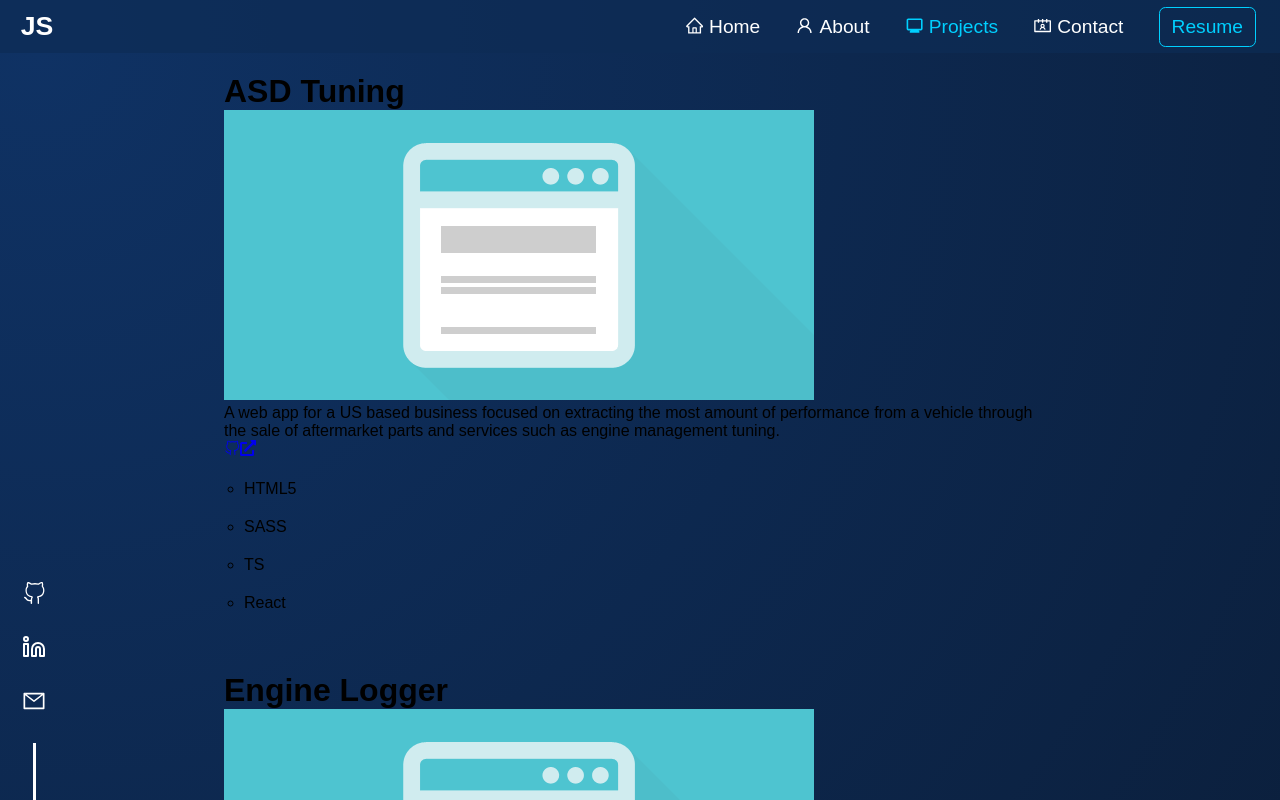
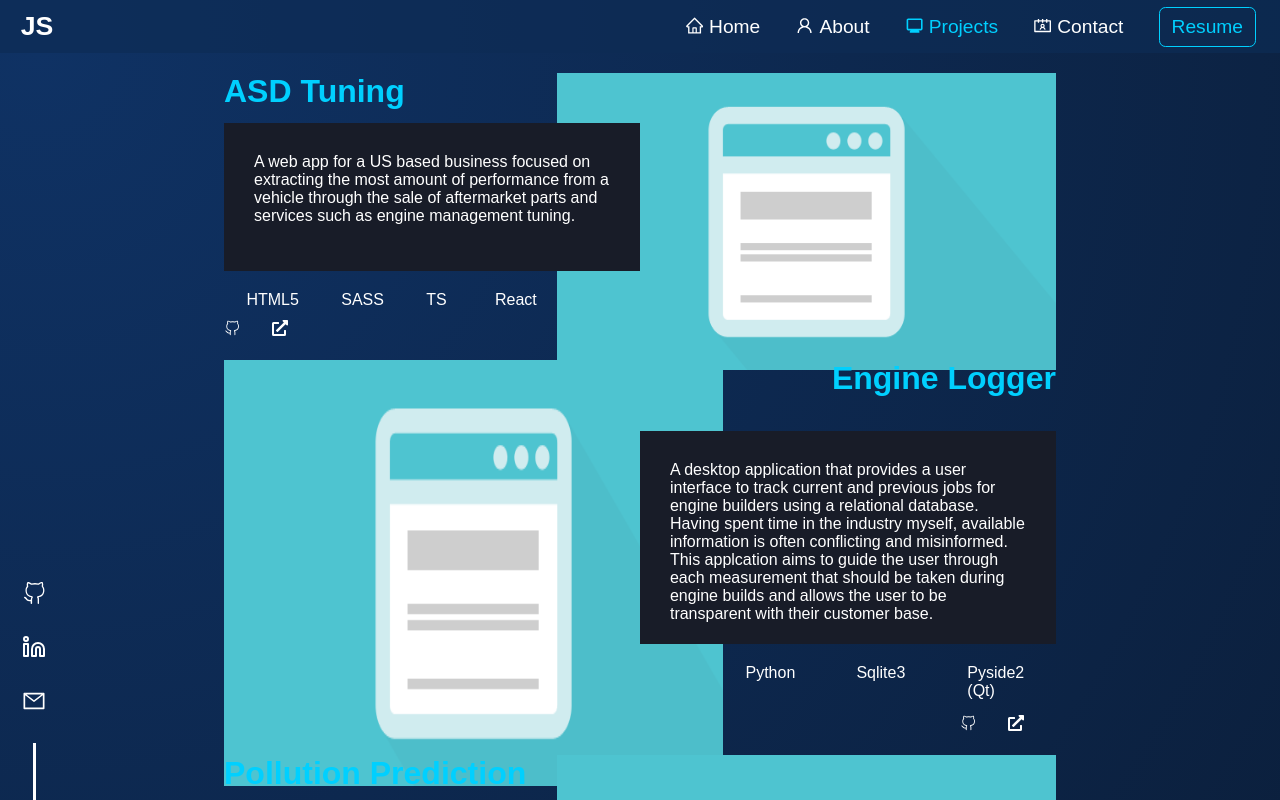
Before and after one commit to JSchoonbrood/Portfolio, a React (Create React App) app: page /projects in a window 1280 px wide. Shown: the top 800 px of the page. Built offline with nearby package versions, Linux system fonts and the light colour scheme.

Commit message:
Clarity changes

```diff
--- a/src/components/projects/projects.scss
+++ b/src/components/projects/projects.scss
@@ -51,7 +51,7 @@
         }
       }
     }
-    .project-even {
+    .project-left {
       @include project();
       .title {
         grid-area: 1 / 7 / 2 / 11;
@@ -74,7 +74,7 @@
       }
     }
 
-    .project-odd {
+    .project-right {
       @include project();
       .title {
         grid-area: 1 / 1 / 2 / 5;
```
